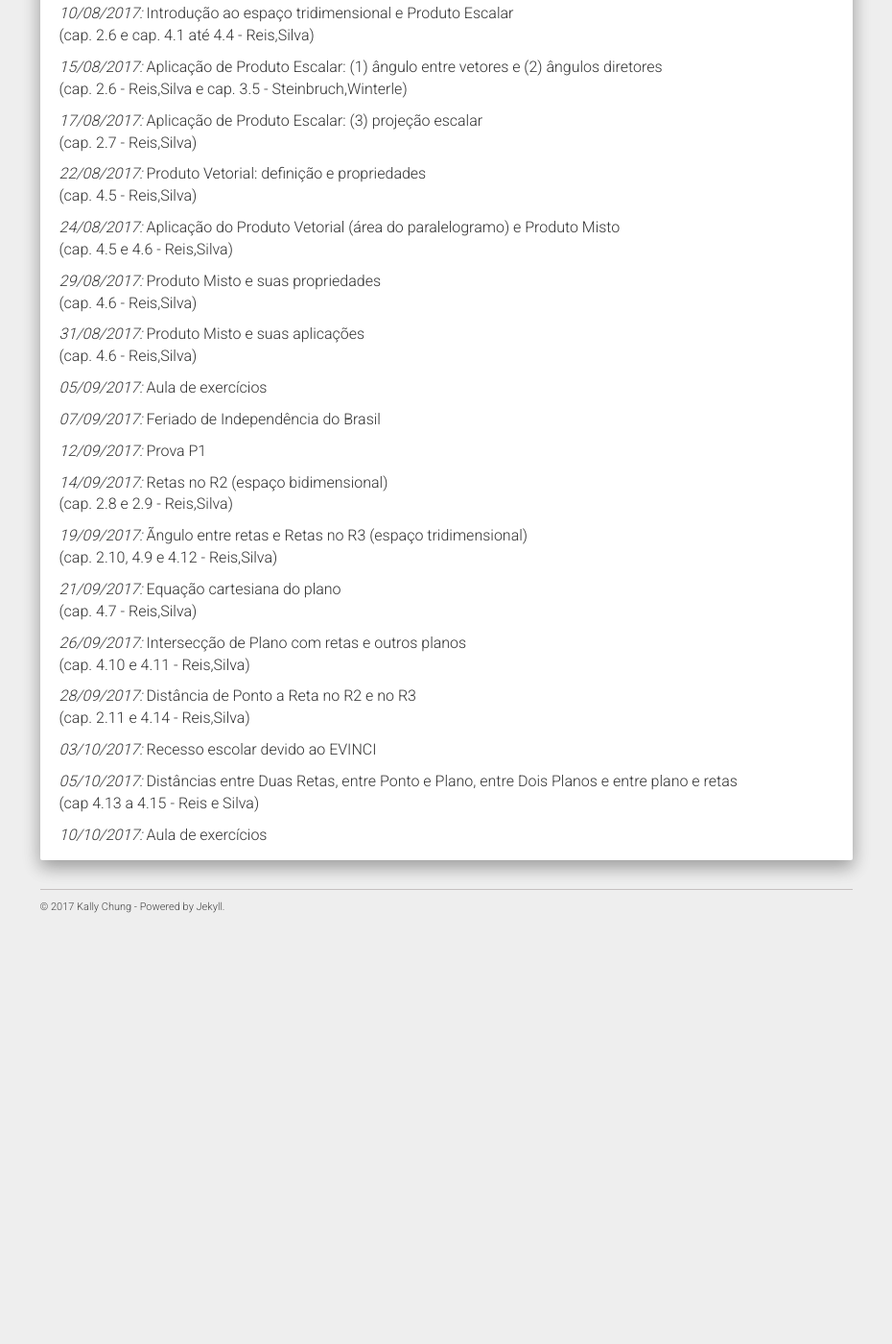
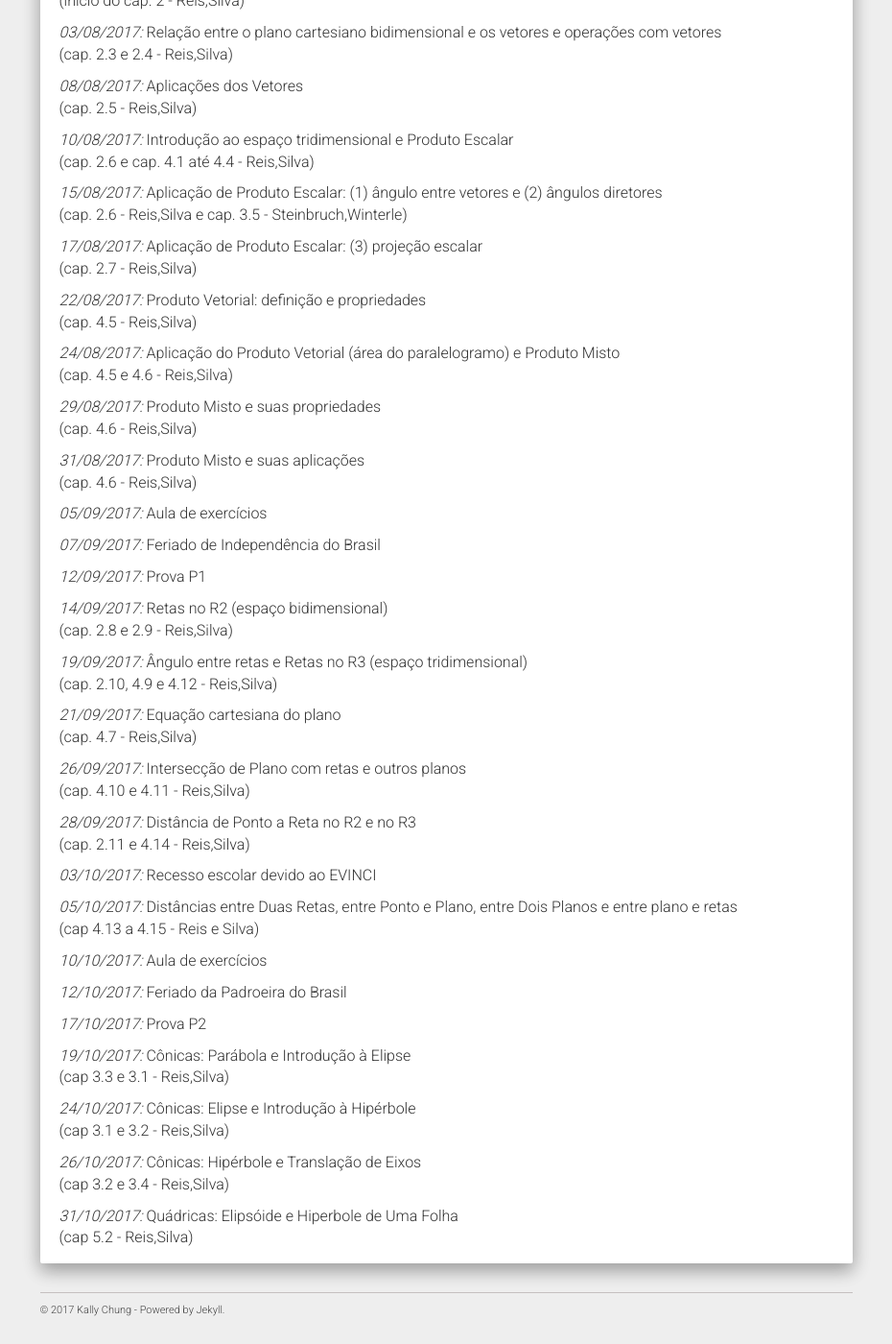
Before and after one commit to chunggnuhc/chunggnuhc.github.io, a Jekyll site: the page built from engMecanica2sem2017.md, in a window 1280 px wide and 1400 px high, scrolled down 2059 px. Shown: the whole window at 96% size, without its empty margins (321-1251 px from the left). Built offline with Jekyll 4.4.1, drawn with Linux system fonts in a browser that asks for light colours; nearby versions of some CDN libraries; before the commit the page ends 3039 px from its top, so only the background shows below that; some of the changed text lies outside the part shown.

Commit message:
EngMec - Cronograma, ListaExerc Atualiz

```diff
--- a/engMecanica2sem2017.md
+++ b/engMecanica2sem2017.md
@@ -82,9 +82,18 @@ obs.: Caso nenhum aluno apareça até 13h30min, o horário de atendimento no dia
 
   4.51 até 4.57, 4.60 até 4.65, 4.69, 4.72, 4.74
 
-- Lista 7 (Distância): Pág 53, 116 a 117,  124 até 126 do Reis, Silva
+- Lista 7 (Distância): Pág 53, 116 a 117, 124 até 126 do Reis, Silva
 
   2.58 até 2.61, 4.45 até 4.50, 4.58, 4.59, 4.66 até 4.68, 4.73, 4.75 até 4.80
+
+- Lista 8 (Cônicas):
+
+  Seções 7.1.6, 7.2.4 e 7.3.4 do Steinbruch, Winterle
+
+  Pág 61 a 62, 68 a 69, 71 até 72 do Reis, Silva
+
+  3.1 até 3.5, 3.10 até 3.15, 3.17, 3.20 até 3.27, 3.29
+
 
 <h3>Notas</h3>
 
@@ -120,7 +129,7 @@ obs.: Caso nenhum aluno apareça até 13h30min, o horário de atendimento no dia
 
   _14/09/2017:_ Retas no R2 (espaço bidimensional) <br />(cap. 2.8 e 2.9 - Reis,Silva)
 
-  _19/09/2017:_ Ãngulo entre retas e Retas no R3 (espaço tridimensional) <br />(cap. 2.10, 4.9 e 4.12 - Reis,Silva)
+  _19/09/2017:_ Ângulo entre retas e Retas no R3 (espaço tridimensional) <br />(cap. 2.10, 4.9 e 4.12 - Reis,Silva)
 
   _21/09/2017:_ Equação cartesiana do plano <br />(cap. 4.7 - Reis,Silva)
 
@@ -133,3 +142,15 @@ obs.: Caso nenhum aluno apareça até 13h30min, o horário de atendimento no dia
   _05/10/2017:_ Distâncias entre Duas Retas, entre Ponto e Plano, entre Dois Planos e entre plano e retas <br />(cap 4.13 a 4.15 - Reis e Silva)
 
   _10/10/2017:_ Aula de exercícios
+
+  _12/10/2017:_ Feriado da Padroeira do Brasil
+
+  _17/10/2017:_ Prova P2
+
+  _19/10/2017:_ Cônicas: Parábola e Introdução à Elipse <br />(cap 3.3 e 3.1 - Reis,Silva)
+
+  _24/10/2017:_ Cônicas: Elipse e Introdução à Hipérbole <br />(cap 3.1 e 3.2 - Reis,Silva)
+
+  _26/10/2017:_ Cônicas: Hipérbole e Translação de Eixos <br />(cap 3.2 e 3.4 - Reis,Silva)
+
+  _31/10/2017:_ Quádricas: Elipsóide e Hiperbole de Uma Folha <br />(cap 5.2 - Reis,Silva)
```
Also changed, not shown: other parts of engMecanica2sem2017.md (+1 -1 lines).
